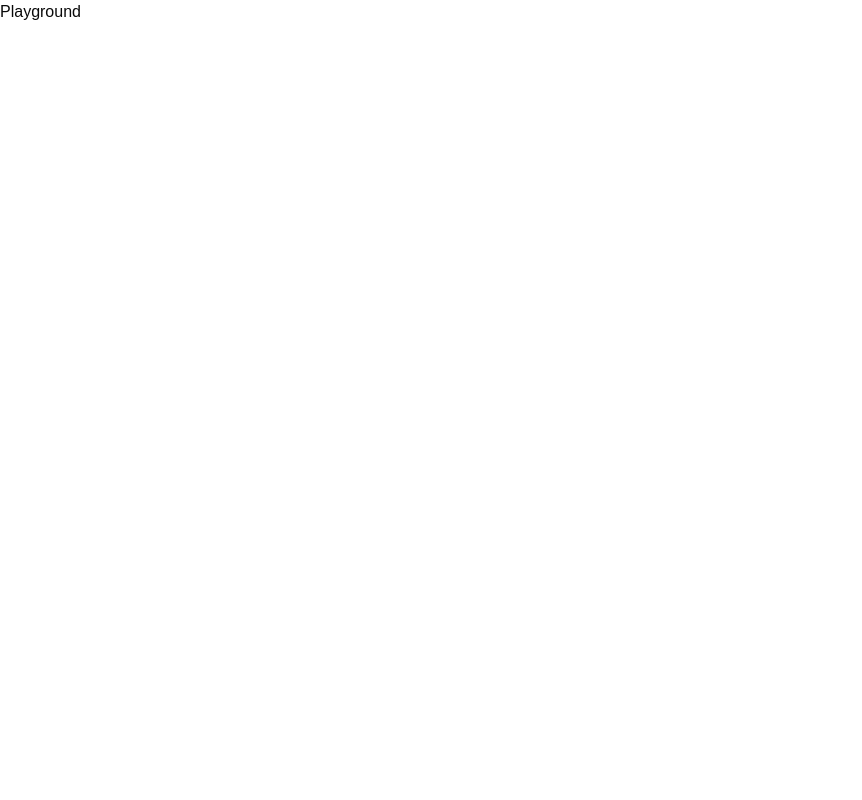
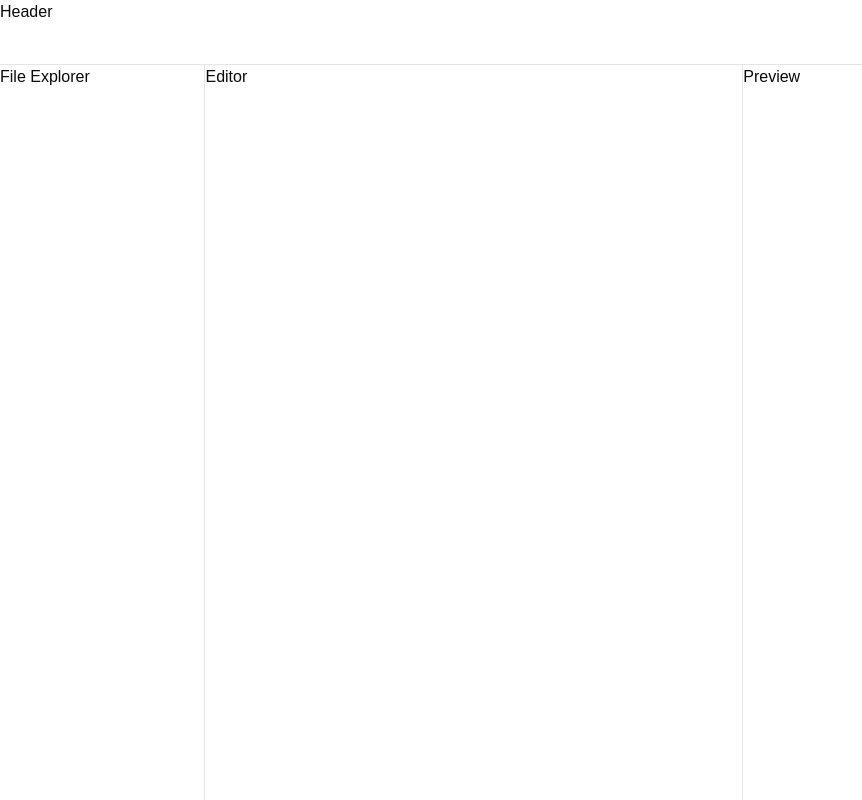
Before and after one commit to naskio/docx-editor, a Next.js app: page /docx-editor/playground in a window 1280 px wide. Shown: the whole page, without its empty margins (0-862 px from the left). Built offline with nearby package versions, Linux system fonts and the light colour scheme.

Commit message:
feat: add playground skeleton
Signed-off-by: Mehdi Nassim KHODJA <18899702+naskio@users.noreply.github.com>

```diff
--- a/app/playground/layout.tsx
+++ b/app/playground/layout.tsx
@@ -3,5 +3,5 @@ export default function PlaygroundLayout({
 }: {
   children: React.ReactNode;
 }) {
-  return <section>{children}</section>;
+  return <section className='h-screen'>{children}</section>;
 }
--- a/app/playground/page.tsx
+++ b/app/playground/page.tsx
@@ -1,7 +1,8 @@
 import { Metadata } from 'next';
+import { Panels } from '@/components/playground/panels';
 
-function PlaygroundPage() {
-  return <div>Playground</div>;
+export function PlaygroundPage() {
+  return <Panels />;
 }
 
 export default PlaygroundPage;
--- /dev/null
+++ b/components/playground/editor.tsx
@@ -0,0 +1,3 @@
+export function Editor() {
+  return <div>Editor</div>;
+}
--- /dev/null
+++ b/components/playground/file-explorer.tsx
@@ -0,0 +1,3 @@
+export function FileExplorer() {
+  return <div>File Explorer</div>;
+}
--- /dev/null
+++ b/components/playground/header.tsx
@@ -0,0 +1,8 @@
+export function Header() {
+  return (
+    <div>Header</div>
+    // <div className='flex h-full items-center justify-center'>
+    //   <h1 className='p-2 text-2xl text-blue-700'>Docx Editor</h1>
+    // </div>
+  );
+}
--- /dev/null
+++ b/components/playground/panels.tsx
@@ -0,0 +1,35 @@
+import {
+  ResizableHandle,
+  ResizablePanel,
+  ResizablePanelGroup,
+} from '@/components/ui/resizable';
+import { Header } from '@/components/playground/header';
+import { FileExplorer } from '@/components/playground/file-explorer';
+import { Editor } from '@/components/playground/editor';
+import { Preview } from '@/components/playground/preview';
+
+export function Panels() {
+  return (
+    <ResizablePanelGroup direction='vertical' className='h-full w-full'>
+      <ResizablePanel defaultSize={8} minSize={5} maxSize={12}>
+        <Header />
+      </ResizablePanel>
+      <ResizableHandle />
+      <ResizablePanel defaultSize={92}>
+        <ResizablePanelGroup direction='horizontal'>
+          <ResizablePanel defaultSize={16} minSize={10} collapsible>
+            <FileExplorer />
+          </ResizablePanel>
+          <ResizableHandle />
+          <ResizablePanel defaultSize={42} minSize={10} collapsible>
+            <Editor />
+          </ResizablePanel>
+          <ResizableHandle />
+          <ResizablePanel defaultSize={42} minSize={10} collapsible>
+            <Preview />
+          </ResizablePanel>
+        </ResizablePanelGroup>
+      </ResizablePanel>
+    </ResizablePanelGroup>
+  );
+}
--- /dev/null
+++ b/components/playground/preview.tsx
@@ -0,0 +1,3 @@
+export function Preview() {
+  return <div>Preview</div>;
+}
--- /dev/null
+++ b/components/ui/resizable.tsx
@@ -0,0 +1,45 @@
+'use client';
+
+import { GripVertical } from 'lucide-react';
+import * as ResizablePrimitive from 'react-resizable-panels';
+
+import { cn } from '@/lib/utils';
+
+const ResizablePanelGroup = ({
+  className,
+  ...props
+}: React.ComponentProps<typeof ResizablePrimitive.PanelGroup>) => (
+  <ResizablePrimitive.PanelGroup
+    className={cn(
+      'flex h-full w-full data-[panel-group-direction=vertical]:flex-col',
+      className
+    )}
+    {...props}
+  />
+);
+
+const ResizablePanel = ResizablePrimitive.Panel;
+
+const ResizableHandle = ({
+  withHandle,
+  className,
+  ...props
+}: React.ComponentProps<typeof ResizablePrimitive.PanelResizeHandle> & {
+  withHandle?: boolean;
+}) => (
+  <ResizablePrimitive.PanelResizeHandle
+    className={cn(
+      'bg-border focus-visible:ring-ring relative flex w-px items-center justify-center after:absolute after:inset-y-0 after:left-1/2 after:w-1 after:-translate-x-1/2 focus-visible:ring-1 focus-visible:ring-offset-1 focus-visible:outline-none data-[panel-group-direction=vertical]:h-px data-[panel-group-direction=vertical]:w-full data-[panel-group-direction=vertical]:after:left-0 data-[panel-group-direction=vertical]:after:h-1 data-[panel-group-direction=vertical]:after:w-full data-[panel-group-direction=vertical]:after:-translate-y-1/2 data-[panel-group-direction=vertical]:after:translate-x-0 [&[data-panel-group-direction=vertical]>div]:rotate-90',
+      className
+    )}
+    {...props}
+  >
+    {withHandle && (
+      <div className='bg-border z-10 flex h-4 w-3 items-center justify-center rounded-sm border'>
+        <GripVertical className='h-2.5 w-2.5' />
+      </div>
+    )}
+  </ResizablePrimitive.PanelResizeHandle>
+);
+
+export { ResizablePanelGroup, ResizablePanel, ResizableHandle };
--- a/package.json
+++ b/package.json
@@ -26,6 +26,7 @@
     "next-themes": "^0.4.4",
     "react": "^19.0.0",
     "react-dom": "^19.0.0",
+    "react-resizable-panels": "^2.1.7",
     "tailwind-merge": "^3.0.1",
     "tailwindcss-animate": "^1.0.7"
   },
```
Also changed, not shown: 1 other file (tests, documents, lock files or other folders).
